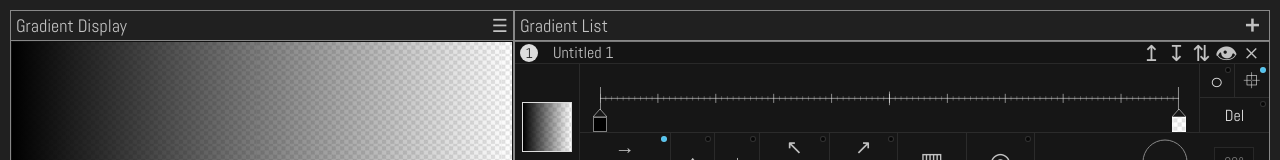
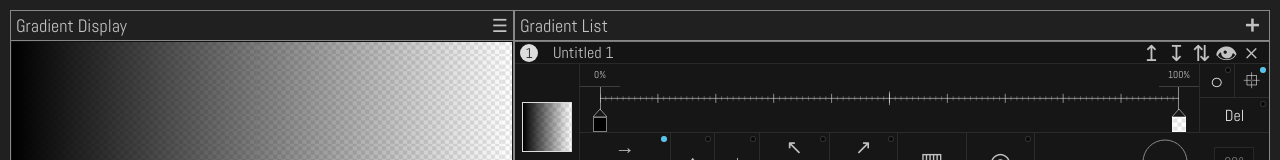
Before and after one commit to tschiboka/colorpicker, a React (Create React App) app: page / in a window 1280 px wide. Shown: the top 160 px of the page. Built offline with nearby package versions, Linux system fonts and the light colour scheme.

Commit message:
calculate mouse X pos as percentage on slider

```diff
--- a/src/Components/ColorStop/ColorStop.js
+++ b/src/Components/ColorStop/ColorStop.js
@@ -5,6 +5,23 @@ import "./ColorStop.scss";
 
 
 export default function ColorStop(props) {
+    function renderTextOrInput() {
+        const textValue = props.units === "percentage" ? props.position + "%" : undefined;
+
+        const renderSpan = <span>{textValue}</span>
+
+        const renderInput = (
+            <input
+                type="text"
+                min={0}
+                autoFocus={true}
+            />
+        )
+
+        return props.textOpen ? renderInput : renderSpan;
+    }
+
+
     const stroke = "rgba(255, 255, 255, 0.5)";
 
     return (
@@ -12,13 +29,14 @@ export default function ColorStop(props) {
             className="ColorStop"
             style={{ left: `calc(${props.position}% - 20px)` }}
         >
-            <div className="ColorStop__text-box"></div>
+            <div className="ColorStop__text-box">
+                {renderTextOrInput()}
+            </div>
 
             <div className="ColorStop__line"></div>
 
             <div
                 className="ColorStop__thumb"
-                title="props.color"
             >
                 <svg width="14">
                     <line x1="0" y1="100%" x2="7" y2="0" style={{ stroke, strokeWidth: 1 }} />
@@ -29,12 +47,12 @@ export default function ColorStop(props) {
                 </svg>
 
                 <div
+                    title={props.color}
                     style={{
                         background: `linear-gradient(${props.color} 0%, ${props.color} 100%), url(${checkeredRect}`,
                         border: props.deleteOn ? `1px dotted deeppink` : `1px solid ${stroke}`
                     }}
                 >
-
                 </div>
             </div>
         </div>
--- a/src/Components/ColorStop/ColorStop.scss
+++ b/src/Components/ColorStop/ColorStop.scss
@@ -9,9 +9,30 @@
         height: 33.3%;
     }
     .ColorStop__text-box {
-
+        display: flex;
+        justify-content: center;
+        align-items: center;
+        width: 100%;
+        background: #161616;
+        font-size: 10px;
+        border: none;
+        border-bottom: 1px solid rgba(221, 221, 221, 0.2);
+        & > input {
+            max-width: 40px;
+            height: 100%;
+            border: none;
+            background: transparent;
+            color: #ddd;
+            text-align: center;
+            font-size: inherit;
+        }
+        input:invalid {
+            border: none;
+            color: deeppink;
+            border-bottom: 1px dotted deeppink;
+        }
     }
-    .ColorStop__line {
+     .ColorStop__line {
         pointer-events: none;
     }
     .ColorStop__thumb {
--- a/src/Components/GradientSlider/GradientSlider.js
+++ b/src/Components/GradientSlider/GradientSlider.js
@@ -2,6 +2,10 @@ import React, { Component } from 'react';
 import GradientSliderRuler from "../GradientSliderRuler/GradientSliderRuler";
 import GradientSliderButtonBox from "../GradientSliderButtonBox/GradientSliderButtonBox";
 import ColorStop from "../ColorStop/ColorStop";
+import { sortGradientByColorStopsPercentage, filterIdenticalColorPercentages } from "../../functions/slider";
+import { setZIndexAscending, getPercentToFixed, mousePos } from "../../functions/slider";
+import { getImmutableGradientCopy } from "../../functions/gradient";
+
 import "./GradientSlider.scss";
 
 
@@ -11,8 +15,26 @@ export default class GradientSlider extends Component {
         super(props);
 
         this.state = {
-            buttonStates: { colorStopOn: true, colorHintOn: false, deleteOn: false }
+            id: `GradientSlider-${this.props.index}`,
+            buttonStates: { colorStopOn: true, colorHintOn: false, deleteOn: false },
+            colorStopTextOpenIndex: undefined,
+            mouseAtPercentage: undefined,
         }
+    }
+
+
+
+    handleSliderOnMouseMove(event) {
+        const sliderDiv = document.getElementById(this.state.id).children[0];
+        const width = Math.round(sliderDiv.getBoundingClientRect().width);
+        const mouseX = mousePos(event, "#" + this.state.id);
+
+        let mouseAtPercentage;
+        if (mouseX <= 20) mouseAtPercentage = 0;
+        else if (mouseX >= width - 20) mouseAtPercentage = 100;
+        else mouseAtPercentage = getPercentToFixed(width - 40, mouseX - 20);
+
+        this.setState({ ...this.state, mouseAtPercentage });
     }
 
 
@@ -31,20 +53,22 @@ export default class GradientSlider extends Component {
                 color={colorStop.color}
                 index={index}
                 deleteOn={this.state.buttonStates.deleteOn}
+                textOpen={this.state.colorStopTextOpenIndex === index}
+                units={this.props.gradient.units}
             />
         });
     }
 
 
-
     render() {
         return (
             <div
-                id={`GradientSlider__ruler-${this.props.index}`}
+                id={this.state.id}
                 className="GradientSlider"
             >
                 <div
                     className="GradientSlider__slider"
+                    onMouseMove={e => this.handleSliderOnMouseMove(e)}
                 >
                     <GradientSliderRuler units={this.props.gradient.units} />
 
```
